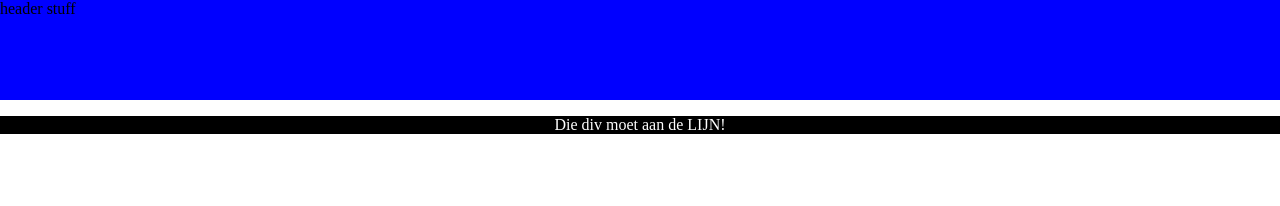
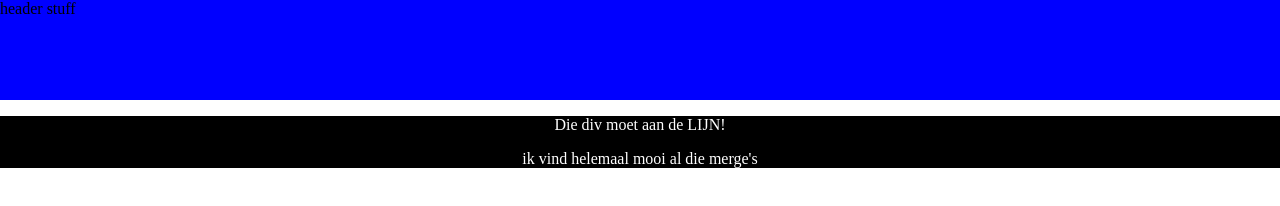
Before and after one commit to anno1993/test, a plain HTML site: page index.html in a window 1280 px wide. Drawn offline with Linux system fonts and the light colour scheme.

Commit message:
in div 2
p toegevoegd met tekst

```diff
--- a/index.html
+++ b/index.html
@@ -12,7 +12,9 @@
 		<div id="HELEdikkediv">
 		<p>Die div moet aan de LIJN!</p>
 		</div>
-		<div id="Div2"></div>
+		<div id="Div2">
+		<p>ik vind helemaal mooi al die merge's</p>
+		</div>
 
 	</div>
 </body>
```
